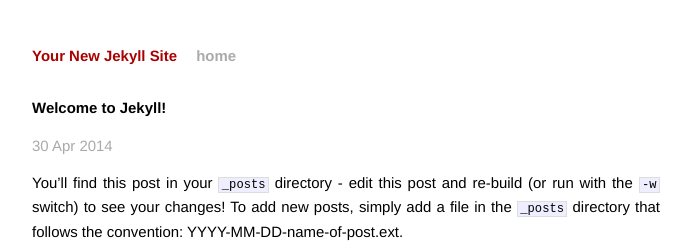
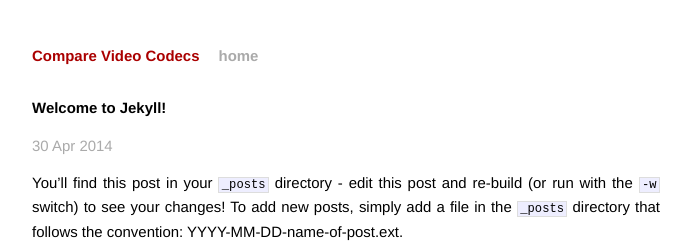
Before and after one commit to google/compare-codecs, a Jekyll site: the page built from website/_posts/2014-04-30-welcome-to-jekyll.markdown, in a window 1280 px wide. Shown: the top 243 px of the page, without its empty margins (294-985 px from the left). Built offline with Jekyll 4.4.1, drawn with Linux system fonts in a browser that asks for light colours; Markdown is read by kramdown in place of the engine named in the settings.

Commit message:
Add website readme; switch to kramdown. new file:   website/README.md modified:   website/_config.yml

```diff
--- a/website/_config.yml
+++ b/website/_config.yml
@@ -1,3 +1,3 @@
-name: Your New Jekyll Site
-markdown: redcarpet
+name: Compare Video Codecs
+markdown: kramdowm
 pygments: true
```
Also changed, not shown: website/README.md (added).
